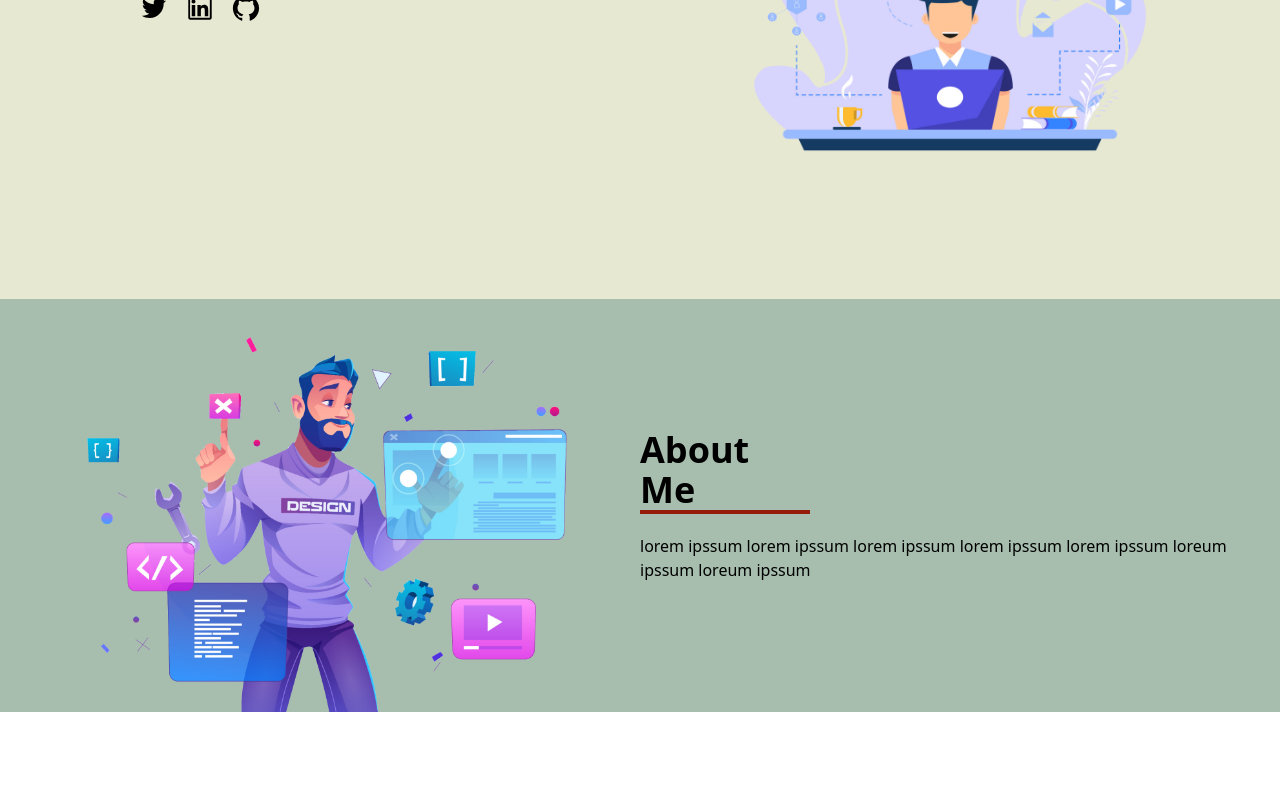
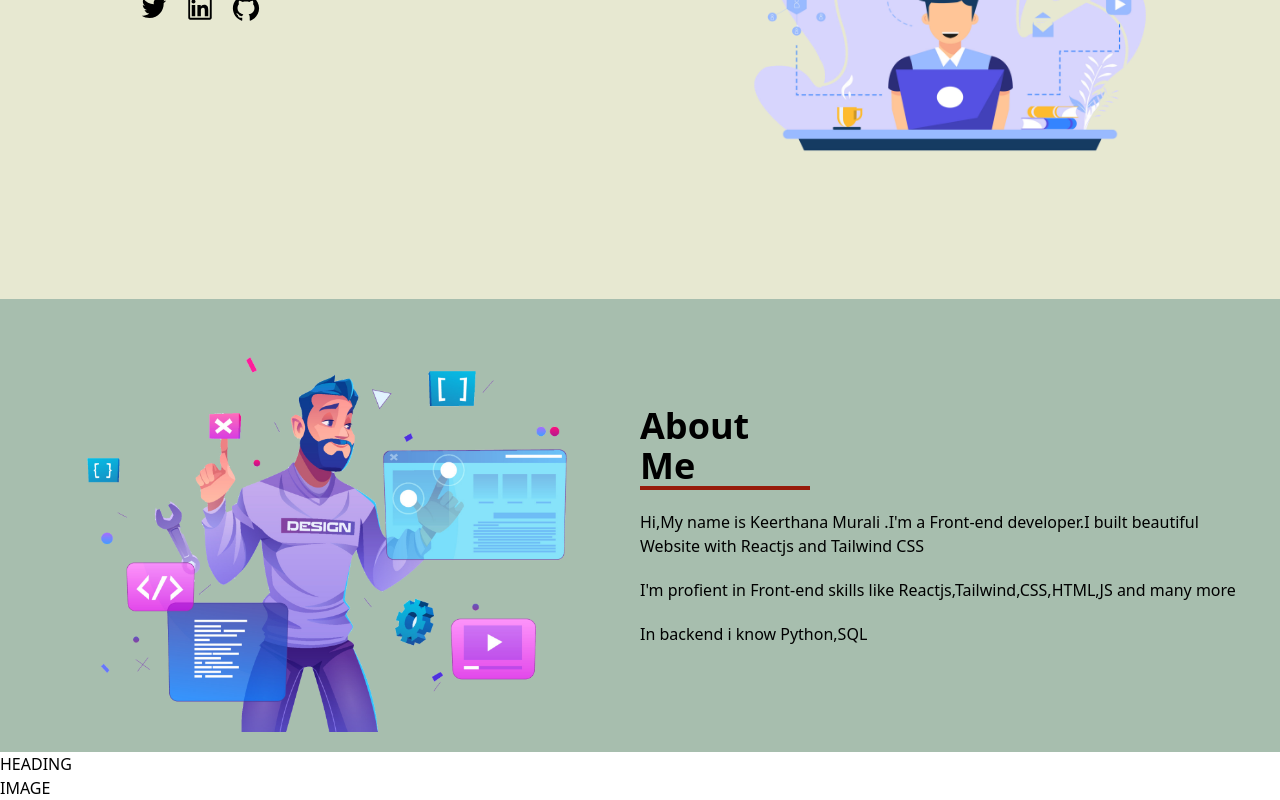
Before and after one commit to keerthanamurali612/keerthanamurali.github.io, a React (Create React App) app in the folder portfolio_website/: page / in a window 1280 px wide. Shown: the part 343-1143 px from the top of the page. Before the commit the page ends 1055 px from the top, so only its background shows below. Built offline with nearby package versions, Linux system fonts and the light colour scheme.

Commit message:
project file

```diff
--- a/portfolio_website/src/App.js
+++ b/portfolio_website/src/App.js
@@ -2,6 +2,7 @@ import './App.css';
 import Header from './Components/Header';
 import Hero from './Components/Hero';
 import About from './Components/About';
+import Projects from './Components/Projects';
 
 function App() {
   return (
@@ -10,6 +11,7 @@ function App() {
      <Header/>
      <Hero/>
      <About/>
+     <Projects/>
 
     </div>
   );
--- a/portfolio_website/src/Components/About.js
+++ b/portfolio_website/src/Components/About.js
@@ -1,15 +1,17 @@
 import AboutImg from '../assets/about.png';
 
 export default function About (){
-    return <section className='flex bg-about-primary px-5 font-feature-font'>
-        <div className='w-1/2'>
+    return <section className='flex flex-col md:flex-row bg-about-primary px-5 font-feature-font'>
+        <div className=' py-5 md:w-1/2'>
             <img  src={AboutImg}/>
         </div>
-        <div className='w-1/2 flex justify-center'>
+        <div className='md:w-1/2 flex justify-center'>
 
           <div className='flex flex-col justify-center'>
           <h1 className='text-4xl text-black border-b-4 border-[#971b0a] mb-5 w-[170px] font-bold '>About Me</h1>
-          <p className='2xl'> lorem ipssum lorem ipssum lorem ipssum lorem ipssum lorem ipssum  loreum ipssum loreum ipssum </p>
+          <p className='2xl pb-5 '> Hi,My name is Keerthana Murali .I'm a Front-end developer.I built beautiful Website with Reactjs and Tailwind CSS</p>
+          <p className='2xl pb-5'> I'm profient in Front-end skills like Reactjs,Tailwind,CSS,HTML,JS and many more </p>
+          <p className='2xl'> In backend i know Python,SQL </p>
 
           </div>
 
--- /dev/null
+++ b/portfolio_website/src/Components/Projects.js
@@ -0,0 +1,11 @@
+export default function Projects(){
+    return <section>
+        <div>
+            HEADING
+        </div>
+
+        <div>
+            IMAGE
+        </div>
+    </section>
+}
```
